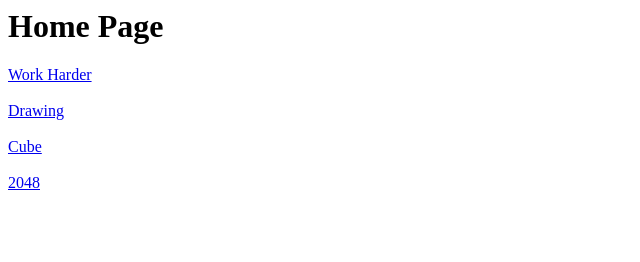
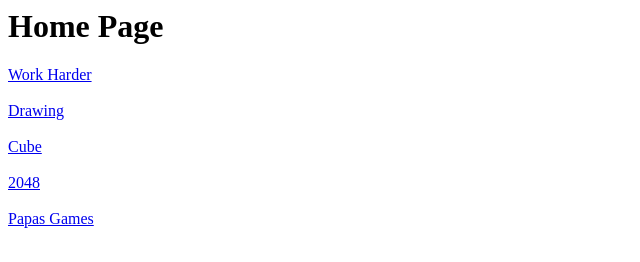
Before and after one commit to q-29/website, a plain HTML site: page index.html in a window 1280 px wide. Shown: the whole page, without its empty margins (0-640 px from the left). Drawn offline with Linux system fonts and the light colour scheme.

Commit message:
Update index.html

```diff
--- a/index.html
+++ b/index.html
@@ -9,3 +9,5 @@
 <a href="/website/cube">Cube</a>
 <br><br>
 <a href="/website/import">2048</a>
+<br><br>
+<a href="/website/Papas-Games">Papas Games</a>
```
